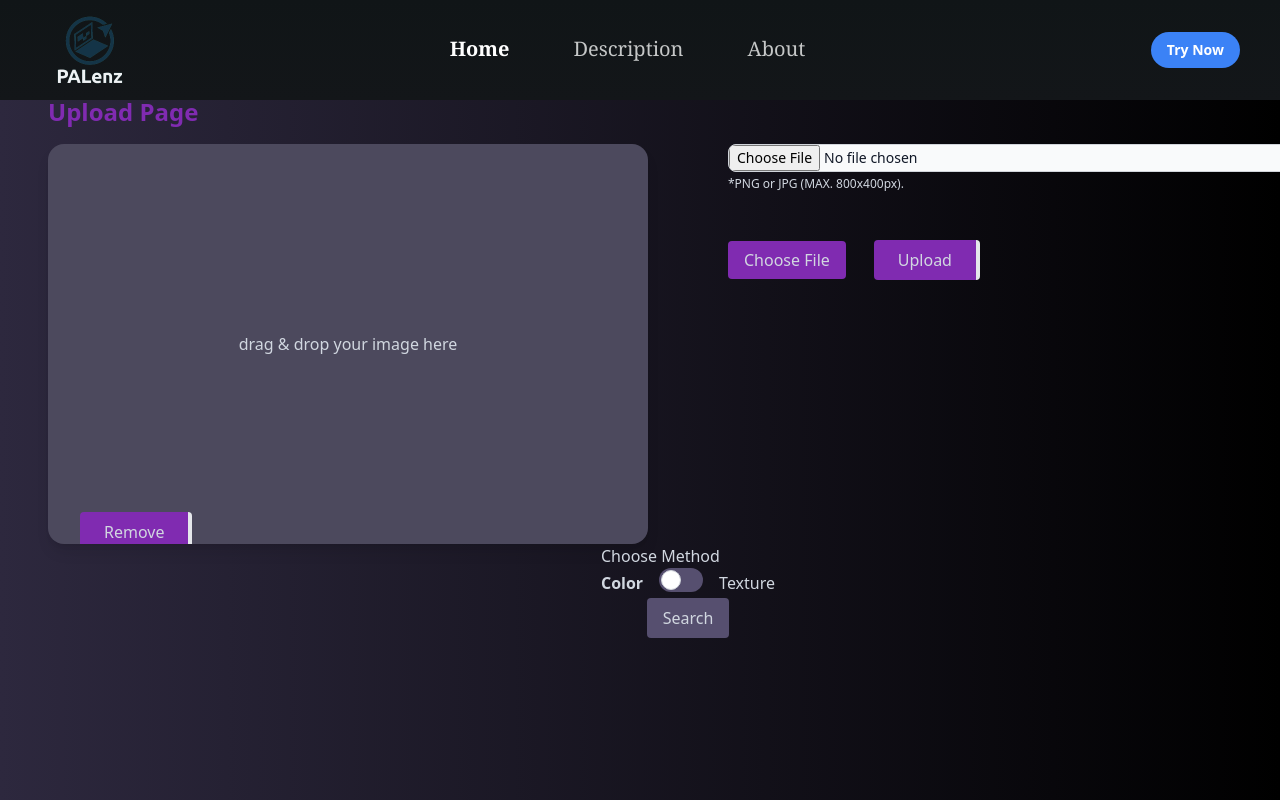
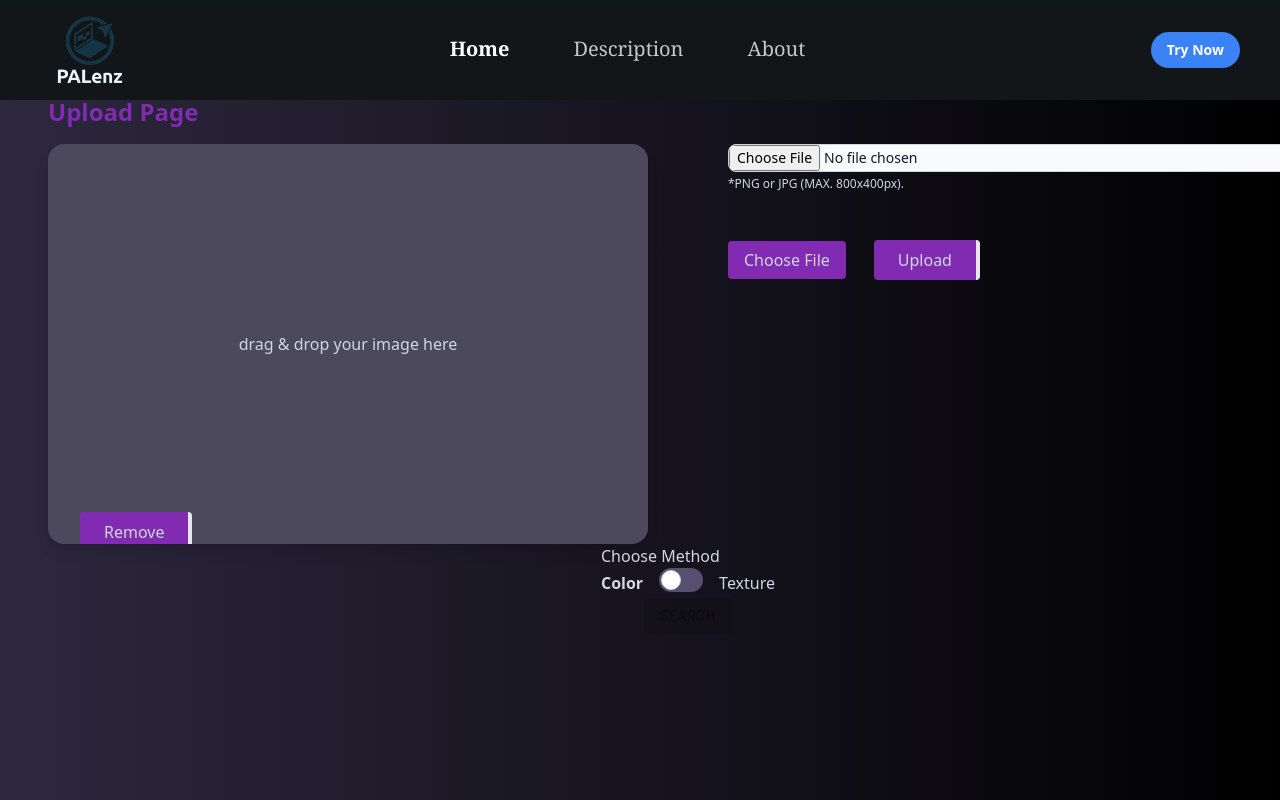
Before and after one commit to ninoaddict/Algeo02-22024, a React (Create React App) app in the folder src/client/: page /upload in a window 1280 px wide. Built offline with nearby package versions, Linux system fonts and the light colour scheme.

Commit message:
feat: Search button disabled if user has not upload dataset and image

```diff
--- a/src/client/src/components/HomeSection1.jsx
+++ b/src/client/src/components/HomeSection1.jsx
@@ -5,7 +5,6 @@ import SingleImageButton from "./SingleImageUpload";
 import SearchResult from "./SearchResult";
 import DatasetUpload from "./DatasetUpload";
 import JSZip from "jszip";
-import { Pagination } from "@mui/material";
 import ResultDisplay from "./ResultDisplay";
 
 const HomeSection1 = () => {
@@ -198,6 +197,7 @@ const HomeSection1 = () => {
         <ToggleButton enabled={isEnabled} handleToggleClick={handleToggle} />
         <SearchResult
           isDatasetUploaded={isDatasetUploaded}
+          isImageChosen={selectedFile ? true : false}
           handleSearch={handleSearch}
         />
       </div>
--- a/src/client/src/components/SearchResult.jsx
+++ b/src/client/src/components/SearchResult.jsx
@@ -1,14 +1,22 @@
 import React from "react";
+import Button from "@mui/material/Button";
 
-const SearchResult = (handleSearch, isDatasetUploaded) => {
+const SearchResult = ({ handleSearch, isDatasetUploaded, isImageChosen }) => {
   return (
     <div>
-      <button
-        onClick={handleSearch}
-        className="w-full px-4 py-2 rounded bg-backColor2 text-textColor hover:bg-backColor3"
-      >
-        Search
-      </button>
+      {isDatasetUploaded && isImageChosen ? (
+        <Button
+          variant="contained"
+          onClick={handleSearch}
+          className="w-full px-4 py-2 rounded bg-backColor2 text-textColor hover:bg-backColor3"
+        >
+          Search
+        </Button>
+      ) : (
+        <Button variant="contained" disabled>
+          Search
+        </Button>
+      )}
     </div>
   );
 };
```
